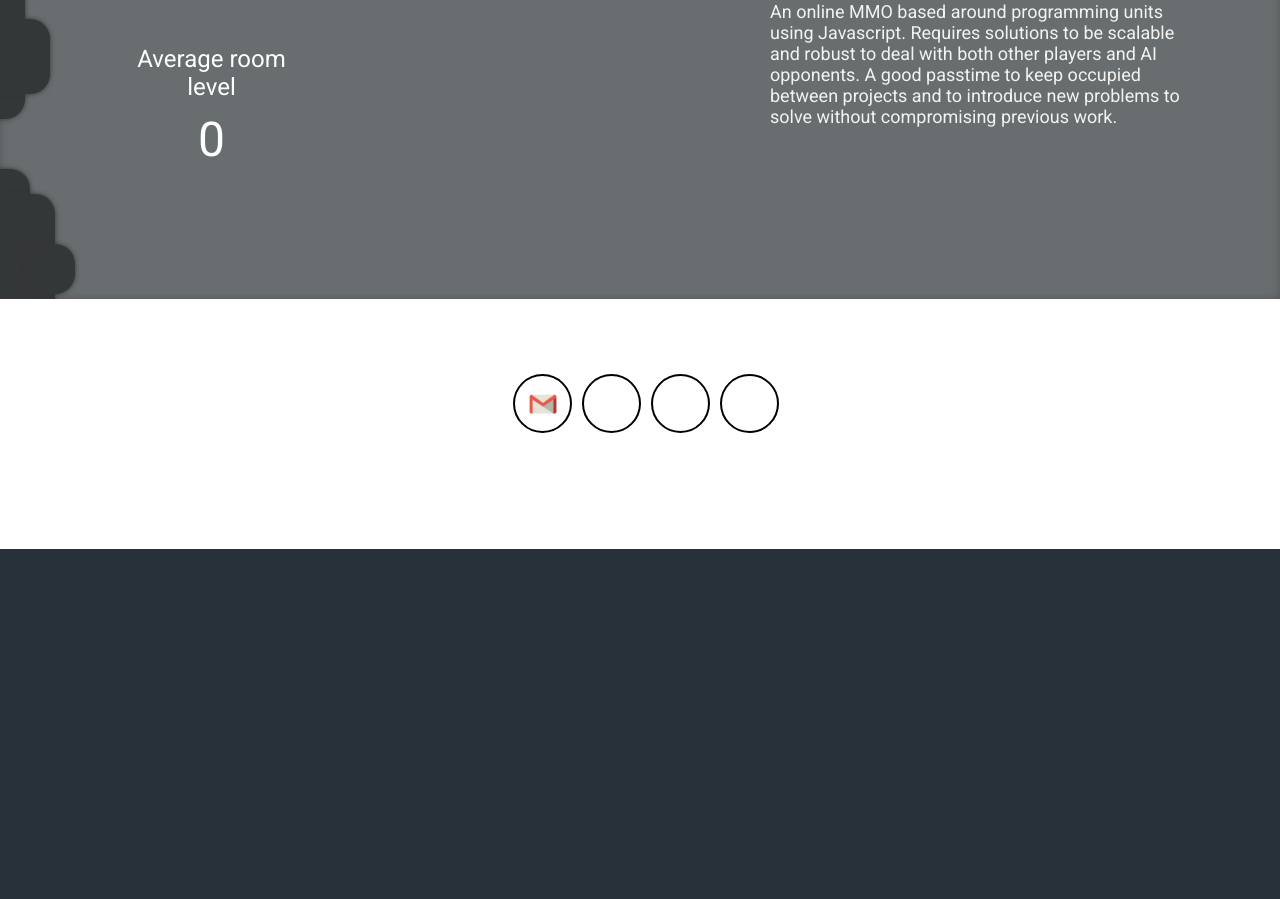
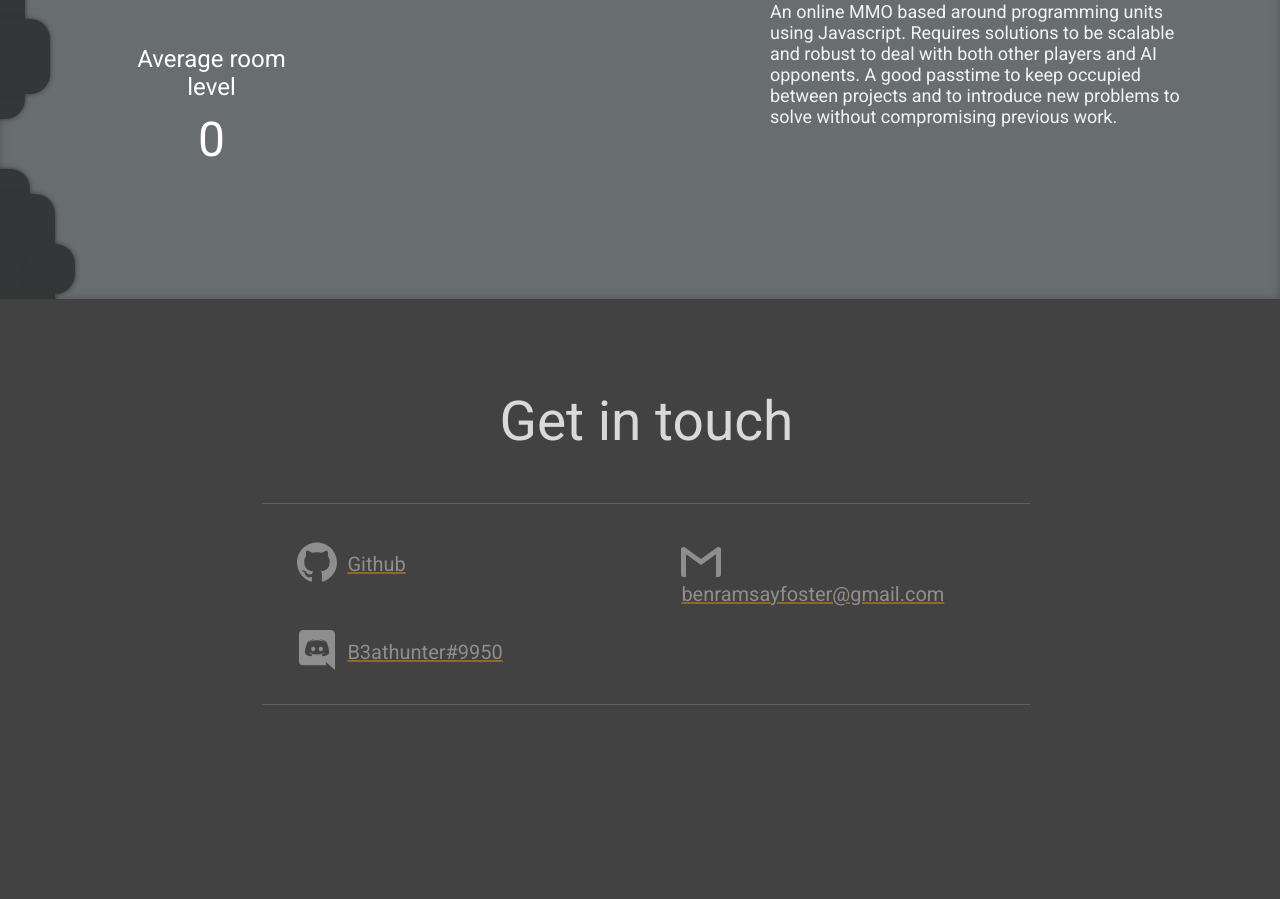
Before and after one commit to BenRF/Site, a PHP site: page /home.php in a window 1280 px wide. Shown: the part 1961-2860 px from the top of the page. Before the commit the page ends 2510 px from the top, so only its background shows below. Run offline with PHP 8.4, Linux system fonts and the light colour scheme; some web fonts are replaced.

Commit message:
Contact section finished

```diff
--- a/home.php
+++ b/home.php
@@ -164,18 +164,35 @@
 			</div>
 		</div>
 		<div id="contact" class="contactLock">
+			<p class="contactTitle">Get in touch</p>
+			<div id="alert" class="alert hideAlert">
+				<p class="alert">Copied to your clipboard</p>
+			</div>
 			<div class="details">
-				<div class="detail">
-					<img class="detail" src="./icons/mail.png"/>
+				<div class="outerDetail">
+					<a class="hidden" target="_blank" href="https://github.com/BenRF">
+						<div class="detail">
+							<svg role="img" viewBox="0 0 24 24" xmlns="http://www.w3.org/2000/svg"><title>GitHub icon</title><path d="M12 .297c-6.63 0-12 5.373-12 12 0 5.303 3.438 9.8 8.205 11.385.6.113.82-.258.82-.577 0-.285-.01-1.04-.015-2.04-3.338.724-4.042-1.61-4.042-1.61C4.422 18.07 3.633 17.7 3.633 17.7c-1.087-.744.084-.729.084-.729 1.205.084 1.838 1.236 1.838 1.236 1.07 1.835 2.809 1.305 3.495.998.108-.776.417-1.305.76-1.605-2.665-.3-5.466-1.332-5.466-5.93 0-1.31.465-2.38 1.235-3.22-.135-.303-.54-1.523.105-3.176 0 0 1.005-.322 3.3 1.23.96-.267 1.98-.399 3-.405 1.02.006 2.04.138 3 .405 2.28-1.552 3.285-1.23 3.285-1.23.645 1.653.24 2.873.12 3.176.765.84 1.23 1.91 1.23 3.22 0 4.61-2.805 5.625-5.475 5.92.42.36.81 1.096.81 2.22 0 1.606-.015 2.896-.015 3.286 0 .315.21.69.825.57C20.565 22.092 24 17.592 24 12.297c0-6.627-5.373-12-12-12"/></svg>
+							<p class="infoU">Github</p>
+						</div>
+					</a>
 				</div>
-				<div class="detail">
-					<!-- <img class="detail" src="./icons/mail.png"/> -->
+				<div class="outerDetail">
+					<a class="hidden" target="_blank" href="mailto:benramsayfoster@gmail.com">
+						<div class="detail">
+							<svg role="img" viewBox="0 0 24 24" xmlns="http://www.w3.org/2000/svg"><title>Gmail icon</title><path d="M24 4.5v15c0 .85-.65 1.5-1.5 1.5H21V7.387l-9 6.463-9-6.463V21H1.5C.649 21 0 20.35 0 19.5v-15c0-.425.162-.8.431-1.068C.7 3.16 1.076 3 1.5 3H2l10 7.25L22 3h.5c.425 0 .8.162 1.069.432.27.268.431.643.431 1.068z"/></svg>
+							<p class="infoU">benramsayfoster@gmail.com</p>
+						</div>
+					</a>
 				</div>
-				<div class="detail">
-					<!-- <img class="detail" src="./icons/mail.png"/> -->
-				</div>
-				<div class="detail">
-					<!-- <img class="detail" src="./icons/mail.png"/> -->
+				<div class="outerDetail">
+					<a class="hidden" href="javascript:void(0)" onclick="copy()">
+						<div class="detail">
+							<svg role="img" viewBox="0 0 24 24" xmlns="http://www.w3.org/2000/svg"><title>Discord icon</title><path d="M20.222 0c1.406 0 2.54 1.137 2.607 2.475V24l-2.677-2.273-1.47-1.338-1.604-1.398.67 2.205H3.71c-1.402 0-2.54-1.065-2.54-2.476V2.48C1.17 1.142 2.31.003 3.715.003h16.5L20.222 0zm-6.118 5.683h-.03l-.202.2c2.073.6 3.076 1.537 3.076 1.537-1.336-.668-2.54-1.002-3.744-1.137-.87-.135-1.74-.064-2.475 0h-.2c-.47 0-1.47.2-2.81.735-.467.203-.735.336-.735.336s1.002-1.002 3.21-1.537l-.135-.135s-1.672-.064-3.477 1.27c0 0-1.805 3.144-1.805 7.02 0 0 1 1.74 3.743 1.806 0 0 .4-.533.805-1.002-1.54-.468-2.14-1.404-2.14-1.404s.134.066.335.2h.06c.03 0 .044.015.06.03v.006c.016.016.03.03.06.03.33.136.66.27.93.4.466.202 1.065.403 1.8.536.93.135 1.996.2 3.21 0 .6-.135 1.2-.267 1.8-.535.39-.2.87-.4 1.397-.737 0 0-.6.936-2.205 1.404.33.466.795 1 .795 1 2.744-.06 3.81-1.8 3.87-1.726 0-3.87-1.815-7.02-1.815-7.02-1.635-1.214-3.165-1.26-3.435-1.26l.056-.02zm.168 4.413c.703 0 1.27.6 		1.27 1.335 0 .74-.57 1.34-1.27 1.34-.7 0-1.27-.6-1.27-1.334.002-.74.573-1.338 1.27-1.338zm-4.543 0c.7 0 1.266.6 1.266 1.335 0 .74-.57 1.34-1.27 1.34-.7 0-1.27-.6-1.27-1.334 0-.74.57-1.338 1.27-1.338z"/></svg>
+							<p class="infoU">B3athunter#9950</p>
+							<input class="outOfTheWay" id="discord" type="text" value="B3athunter#9950"/>
+						</div>
+					</a>
 				</div>
 			</div>
 		</div>
--- a/stuff.js
+++ b/stuff.js
@@ -1,4 +1,19 @@
 //Aren't you a nosy one?
+
+var alert;
+function copy() {
+	var copyText = document.getElementById("discord");
+  copyText.select();
+  copyText.setSelectionRange(0, 99999)
+  document.execCommand("copy");
+  document.getElementById("alert").className = "alert showAlert";
+	alert = setInterval(hideAlert,2000);
+}
+
+function hideAlert() {
+	clearInterval(alert);
+	document.getElementById("alert").className = "alert hideAlert";
+}
 
 var overProject = false;
 function projectHover(status) {
--- a/styles.css
+++ b/styles.css
@@ -87,9 +87,10 @@ div.projectLock {
 div.contactLock {
 	float: left;
 	width: 100%;
-	height: 250px;
+	height: 600px;
 	padding-left: 0.5%;
 	padding-right: 0.5%;
+	background-color: #434242;
 }
 div.card {
 	transition: 0.5s;
@@ -388,8 +389,7 @@ p.cmd {
 	font-weight: 500;
 	margin: 0px;
 	padding: 0px;
-	padding-top: 10%;
-	margin-top: 25vh;
+	margin-top: 40vh;
 	-webkit-touch-callout: none;
   -webkit-user-select: none;
   -khtml-user-select: none;
@@ -513,28 +513,6 @@ div.desc {
 	padding-top: 125px;
 	margin-left: 100px;
 	height: 100%;
-}
-div.details {
-	width: 276px;
-	height: 60px;
-	position: relative;
-	left: calc(50% - 138px);
-	top: calc(50% - 50px);
-}
-div.detail {
-	float: left;
-	width: 55px;
-	height: 55px;
-	margin-left: 5px;
-	margin-right: 5px;
-	border: 2px solid black;
-	border-radius: 100px;
-}
-img.detail {
-	margin-left: 25%;
-	margin-top: 25%;
-	height: 50%;
-	width: 50%;
 }
 div.screen {
 		box-shadow: 1px 1px 3px #28303a;
@@ -777,3 +755,111 @@ div.msgBarP {
 	width: 100%;
 	height: 20px;
 }
+p.contactTitle {
+	font-size: 55px;
+	font-family: 'Roboto', sans-serif;
+	text-align: center;
+	color: white;
+	opacity: 0.8;
+	margin-top: 90px;
+	margin-bottom: 10px;
+}
+div.details {
+	position: absolute;
+	z-index: 2;
+	background-color: #434242;
+	width: 60%;
+	margin-left: 20%;
+	height: 200px;
+	border-top: 1px solid #616060;
+	border-bottom: 1px solid #616060;
+}
+div.outerDetail {
+	margin: 0px;
+	height: 60px;
+	padding-top: 25px;
+	width: calc(50% - 10px);
+	padding-left: 10px;
+	float: left;
+	margin-bottom: 3px;
+}
+div.detail {
+	margin: 0px;
+	padding-left: 25px;
+	padding-top: 13px;
+	width: calc(90% - 25px);
+	height: 50px;
+	opacity: 0.4;
+	transition: 0.25s;
+}
+div.detail:hover {
+	opacity: 0.8;
+	transition: 0.25s;
+}
+p.info {
+	color: white;
+	font-size: 20px;
+	margin: 0px;
+	margin-top: 10px;
+	text-decoration: none;
+}
+p.infoU {
+	color: white;
+	font-size: 20px;
+	margin: 0px;
+	margin-top: 10px;
+	text-decoration: underline;
+	text-decoration-color: #ffa500;
+}
+svg {
+	height: 40px;
+	width: 40px;
+	float: left;
+	margin: 0px;
+	margin-right: 10px;
+	fill: white;
+}
+div.hideAlert {
+	transition: 0.25s;
+	top: 33%;
+}
+div.showAlert {
+	transition: 0.25s;
+	top: 40%;
+}
+div.alert {
+	z-index: 1;
+	left: 23%;
+	color: white;
+	position: relative;
+	background: #616060;
+	width: 200px;
+	height: 35px;
+	padding-top: 5px;
+	border-radius: 0px 0px 15px 15px;
+}
+p.alert {
+	text-align: center;
+	margin: 5px;
+}
+::-webkit-input-placeholder {
+  color: #000;
+  opacity: 0.5;
+  -webkit-transition: opacity 0.35s ease-in-out;
+  transition: opacity 0.35s ease-in-out;
+}
+:hover::-webkit-input-placeholder {
+  opacity: 1;
+  -webkit-transition: opacity 0.35s ease-in-out;
+  transition: opacity 0.35s ease-in-out;
+}
+:focus::-webkit-input-placeholder {
+  opacity: 0.1;
+  -webkit-transition: opacity 0.35s ease-in-out;
+  transition: opacity 0.35s ease-in-out;
+}
+.outOfTheWay {
+	position: absolute;
+	top: -5%;
+	right: 150%;
+}
```
